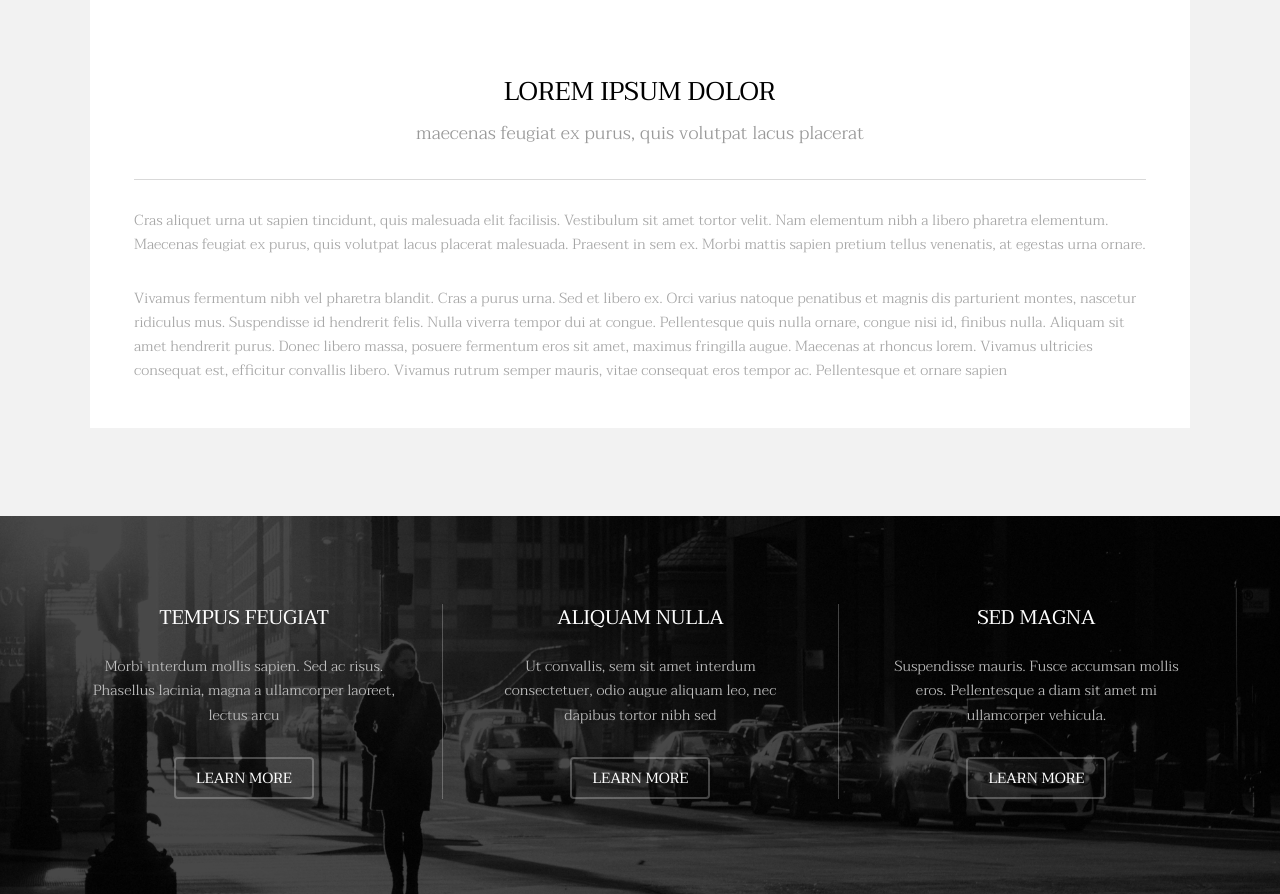
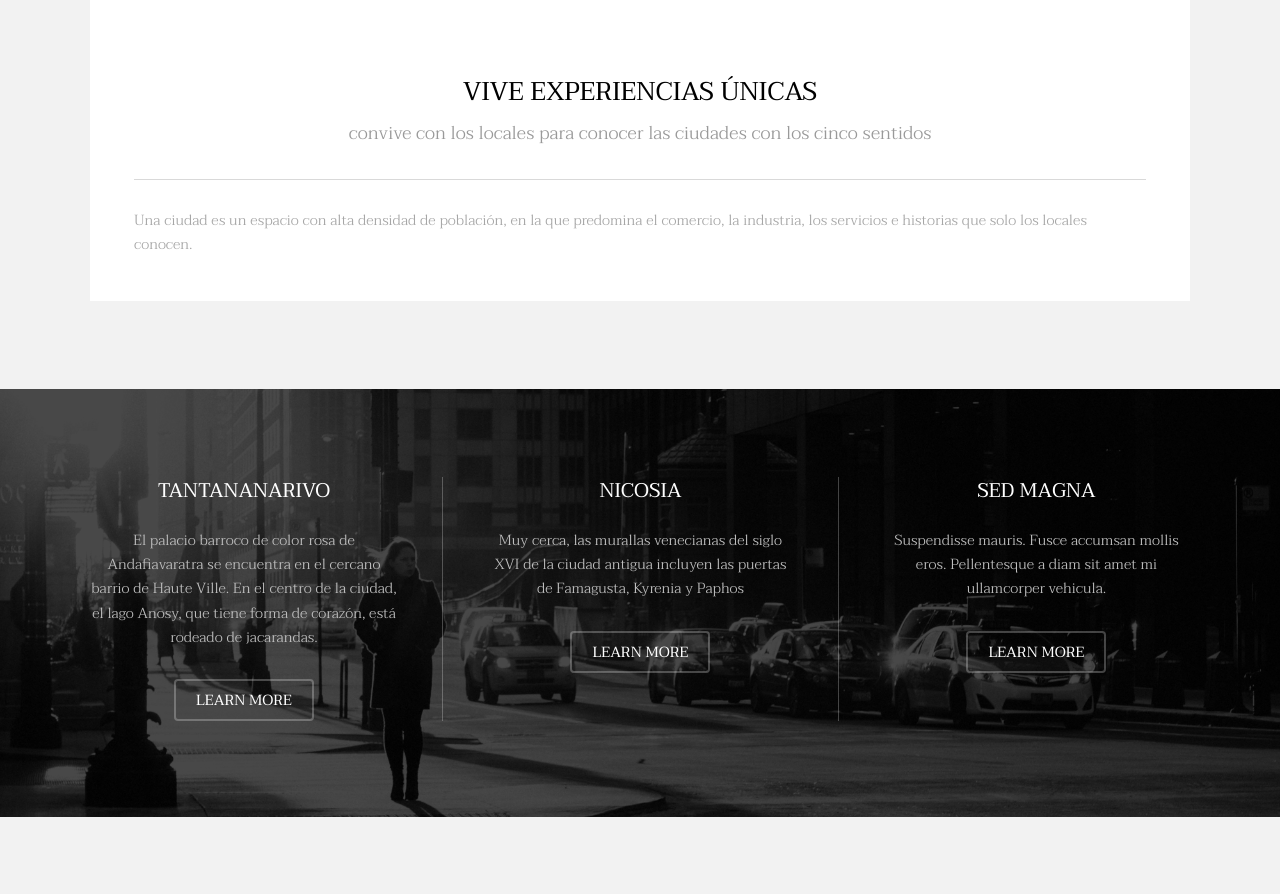
Before and after one commit to nasela4/REP_04_METROPOLITA, a plain HTML site: page index.html in a window 1280 px wide. Shown: the part 1216-2110 px from the top of the page. Drawn offline with Linux system fonts and the light colour scheme.

Commit message:
cambio de todo el resto del texto por NACHO

```diff
--- a/index.html
+++ b/index.html
@@ -53,12 +53,11 @@
 							</div>
 							<div class="content">
 								<header class="align-center">
-									<h2>Lorem ipsum dolor</h2>
-									<p>maecenas feugiat ex purus, quis volutpat lacus placerat</p>
+									<h2>VIVE EXPERIENCIAS ÚNICAS</h2>
+									<p>convive con los locales para conocer las ciudades con los cinco sentidos</p>
 								</header>
 								<hr />
-								<p> Cras aliquet urna ut sapien tincidunt, quis malesuada elit facilisis. Vestibulum sit amet tortor velit. Nam elementum nibh a libero pharetra elementum. Maecenas feugiat ex purus, quis volutpat lacus placerat malesuada. Praesent in sem ex. Morbi mattis sapien pretium tellus venenatis, at egestas urna ornare.</p>
-								<p>Vivamus fermentum nibh vel pharetra blandit. Cras a purus urna. Sed et libero ex. Orci varius natoque penatibus et magnis dis parturient montes, nascetur ridiculus mus. Suspendisse id hendrerit felis. Nulla viverra tempor dui at congue. Pellentesque quis nulla ornare, congue nisi id, finibus nulla. Aliquam sit amet hendrerit purus. Donec libero massa, posuere fermentum eros sit amet, maximus fringilla augue. Maecenas at rhoncus lorem. Vivamus ultricies consequat est, efficitur convallis libero. Vivamus rutrum semper mauris, vitae consequat eros tempor ac. Pellentesque et ornare sapien</p>
+								<p> Una ciudad es un espacio con alta densidad de población, en la que predomina el comercio, la industria, los servicios e historias que solo los locales conocen.</p>
 							</div>
 						</div>
 					</div>
@@ -71,18 +70,19 @@
 					<div id="flexgrid">
 						<div>
 							<header>
-								<h3>Tempus Feugiat</h3>
+								<h3>TAntananarivo</h3>
 							</header>
-							<p>Morbi interdum mollis sapien. Sed ac risus. Phasellus lacinia, magna a ullamcorper laoreet, lectus arcu</p>
+							<p>El palacio barroco de color rosa de Andafiavaratra se encuentra en el cercano barrio de Haute Ville. En el centro de la ciudad, el lago Anosy, que tiene forma de corazón, está rodeado de jacarandas.</p>
 							<ul class="actions">
 								<li><a href="#" class="button alt">Learn More</a></li>
 							</ul>
 						</div>
 						<div>
 							<header>
-								<h3>Aliquam Nulla</h3>
+								<h3>Nicosia</h3>
 							</header>
-							<p>Ut convallis, sem sit amet interdum consectetuer, odio augue aliquam leo, nec dapibus tortor nibh sed </p>
+							<p>Muy cerca, las murallas venecianas del siglo XVI de la ciudad antigua incluyen las puertas de Famagusta, Kyrenia y Paphos</p>
+
 							<ul class="actions">
 								<li><a href="#" class="button alt">Learn More</a></li>
 							</ul>
```
